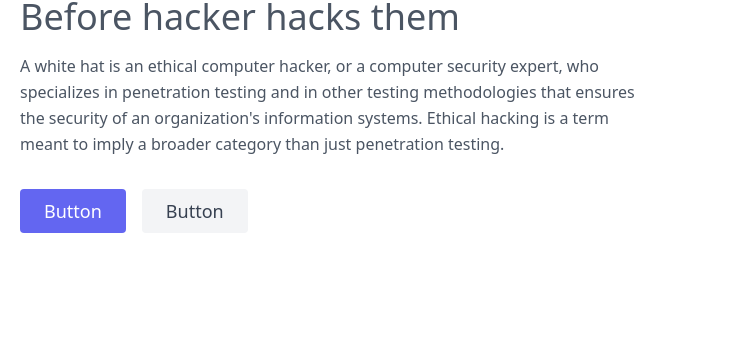
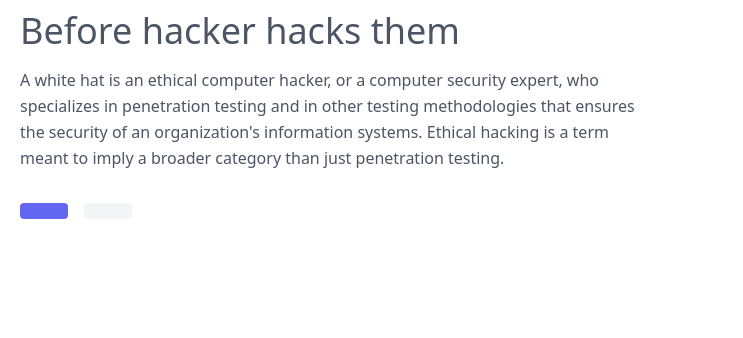
Before and after one commit to ani05boss/website, a plain HTML site: page index.html in a window 1280 px wide. Shown: the part 274-612 px from the top of the page, 0-743 px from the left. Drawn offline with nearby package versions, Linux system fonts and the light colour scheme.

Commit message:
Update index.html

```diff
--- a/index.html
+++ b/index.html
@@ -37,8 +37,8 @@
         </h1>
         <p class="mb-8 leading-relaxed">A white hat is an ethical computer hacker, or a computer security expert, who specializes in penetration testing and in other testing methodologies that ensures the security of an organization's information systems. Ethical hacking is a term meant to imply a broader category than just penetration testing.</p>
         <div class="flex justify-center">
-          <button class="inline-flex text-white bg-indigo-500 border-0 py-2 px-6 focus:outline-none hover:bg-indigo-600 rounded text-lg">Button</button>
-          <button class="ml-4 inline-flex text-gray-700 bg-gray-100 border-0 py-2 px-6 focus:outline-none hover:bg-gray-200 rounded text-lg">Button</button>
+          <button class="inline-flex text-white bg-indigo-500 border-0 py-2 px-6 focus:outline-none hover:bg-indigo-600 rounded text-lg"></button>
+          <button class="ml-4 inline-flex text-gray-700 bg-gray-100 border-0 py-2 px-6 focus:outline-none hover:bg-gray-200 rounded text-lg"></button>
         </div>
       </div>
       <div class="lg:max-w-lg lg:w-full md:w-1/2 w-5/6">
```
